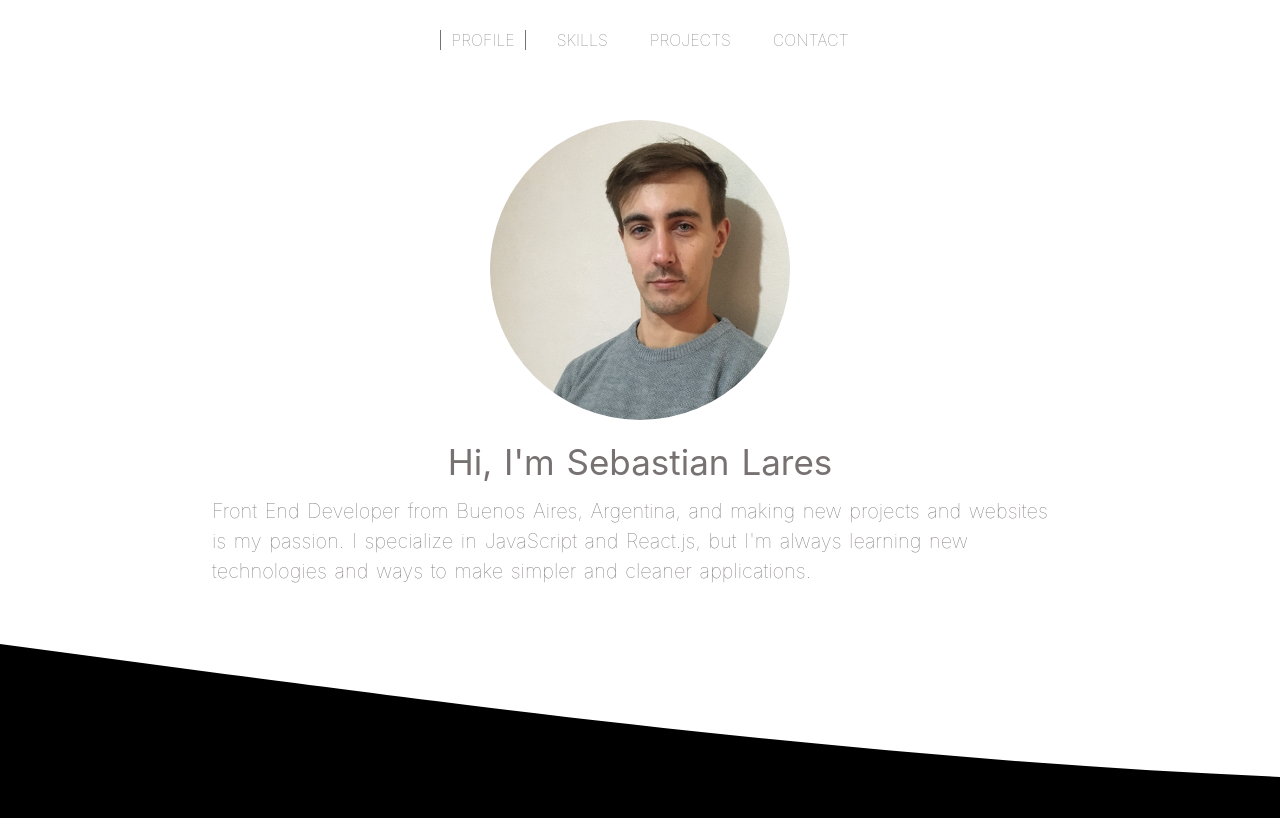
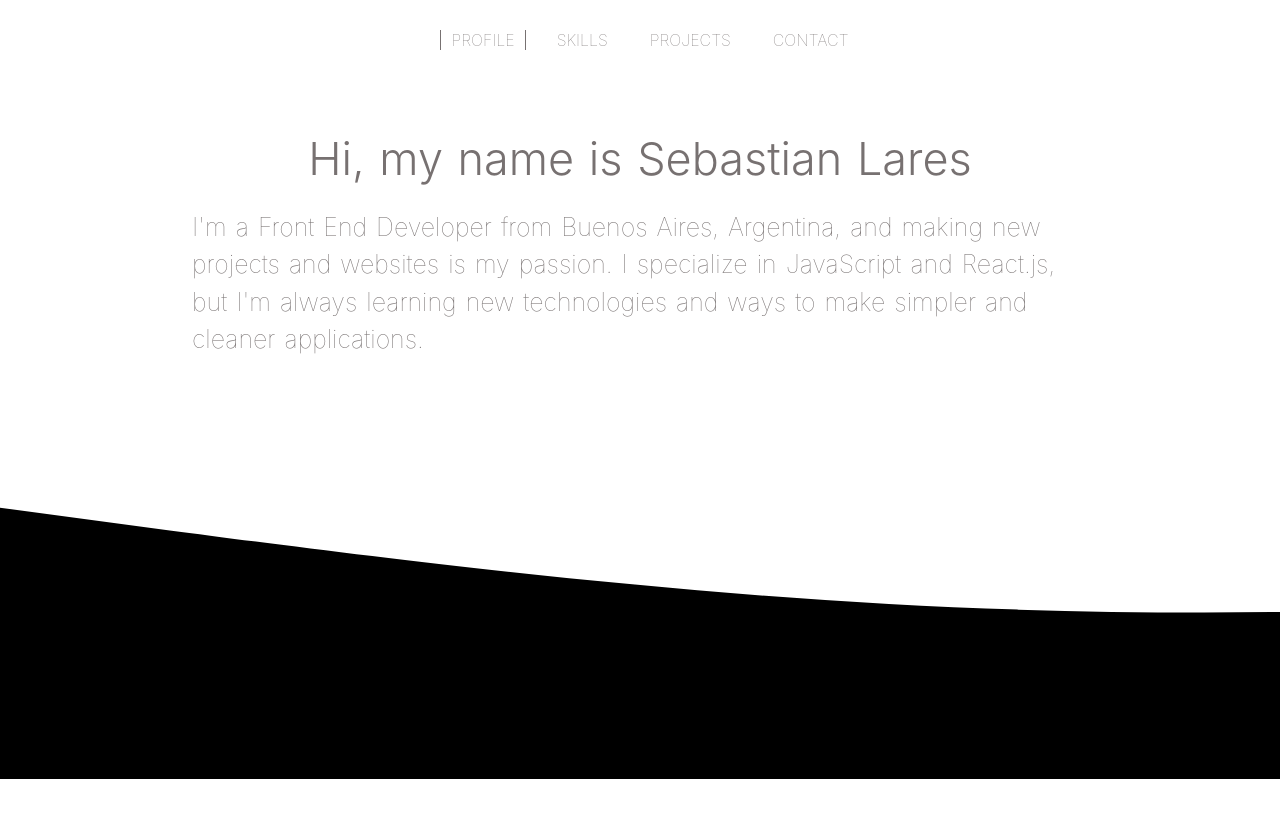
Before and after one commit to sebastianlares/personal-portfolio, a React (Create React App) app: page / in a window 1280 px wide. Shown: the top 818 px of the page. Built offline with nearby package versions, Linux system fonts and the light colour scheme.

Commit message:
componente profile editado

```diff
--- a/package.json
+++ b/package.json
@@ -2,6 +2,7 @@
   "name": "sebastianlares-portfolio",
   "version": "0.1.0",
   "private": true,
+  "homepage": "https://sebastianlares.github.io/personal-portfolio",
   "dependencies": {
     "@testing-library/jest-dom": "^5.11.9",
     "@testing-library/react": "^11.2.5",
@@ -19,6 +20,8 @@
   "scripts": {
     "start": "react-scripts start",
     "build": "react-scripts build",
+    "predeploy": "npm run build",
+    "deploy": "gh-pages -d build",
     "test": "react-scripts test",
     "eject": "react-scripts eject"
   },
@@ -39,5 +42,8 @@
       "last 1 firefox version",
       "last 1 safari version"
     ]
+  },
+  "devDependencies": {
+    "gh-pages": "^3.1.0"
   }
 }
--- a/src/components/Profile/Profile.js
+++ b/src/components/Profile/Profile.js
@@ -5,18 +5,13 @@ function Profile() {
   return (
     <section className="profile-container">
       <div className="profile">
-        <div className="profile-picture">
-          <div className="picture" />
-        </div>
-        <div className="profile-description">
-          <h3>Hi, I'm Sebastian Lares</h3>
-          <p>
-            Front End Developer from Buenos Aires, Argentina, and making new
-            projects and websites is my passion. I specialize in JavaScript and
-            React.js, but I'm always learning new technologies and ways to make
-            simpler and cleaner applications.
-          </p>
-        </div>
+        <h3>Hi, my name is Sebastian Lares</h3>
+        <p>
+          I'm a Front End Developer from Buenos Aires, Argentina, and making new
+          projects and websites is my passion. I specialize in JavaScript and
+          React.js, but I'm always learning new technologies and ways to make
+          simpler and cleaner applications.
+        </p>
       </div>
     </section>
   );
--- a/src/components/Profile/profile.scss
+++ b/src/components/Profile/profile.scss
@@ -11,24 +11,20 @@
   background-repeat: no-repeat;
 
   .profile {
-    display: grid;
     width: 46%;
-    padding-top: 20px;
-    grid-template-columns: 300px auto;
-    grid-gap: 20px;
     margin-bottom: 60px;
 
-    .profile-picture {
-      .picture {
-        background-image: url(../../images/IMG-8426.jpg);
-        background-size: cover;
-        max-width: 100%;
-        width: 300px;
-        height: 300px;
-        border-radius: 50%;
-      }
-    }
-    .profile-description {
+    // .profile-picture {
+    //   .picture {
+    //     background-image: url(../../images/IMG-8426.jpg);
+    //     background-size: cover;
+    //     max-width: 100%;
+    //     width: 300px;
+    //     height: 300px;
+    //     border-radius: 50%;
+    //   }
+    // }
+    // .profile-description {
     color: $primary-color;
     font-size: 25px;
     font-weight: 100;
@@ -36,17 +32,19 @@
     line-height: 1.5;
 
     h3 {
-        font-weight: 400;
-        font-size: 35px;
+      text-align: center;
+      padding-top: 30px;
+      font-weight: 300;
+      font-size: 45px;
       line-height: 1.3;
       margin: 0;
-        padding-bottom: 10px;
+      padding-bottom: 20px;
     }
     p {
       margin: 0;
     }
   }
-  }
+  // }
 }
 
 @media (max-width: 400px) {
```
Also changed, not shown: 1 other file (tests, documents, lock files or other folders). Lines whose indentation alone changed are shown as unchanged.
